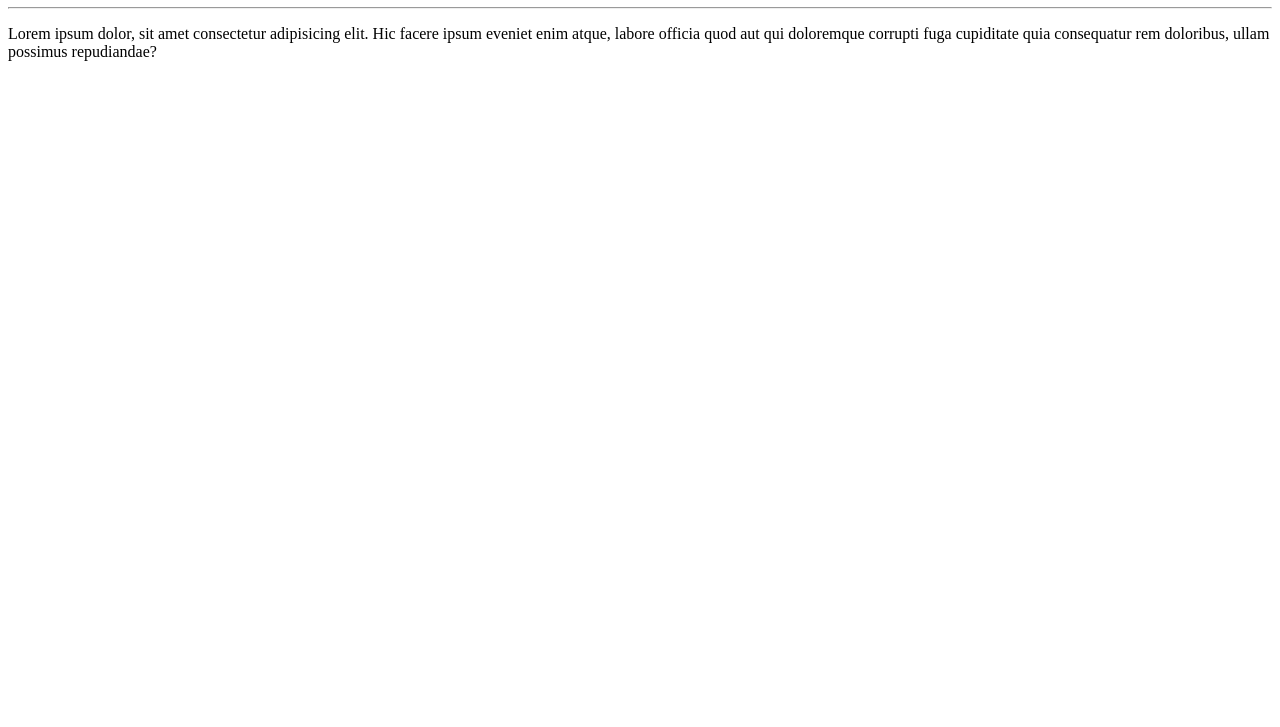
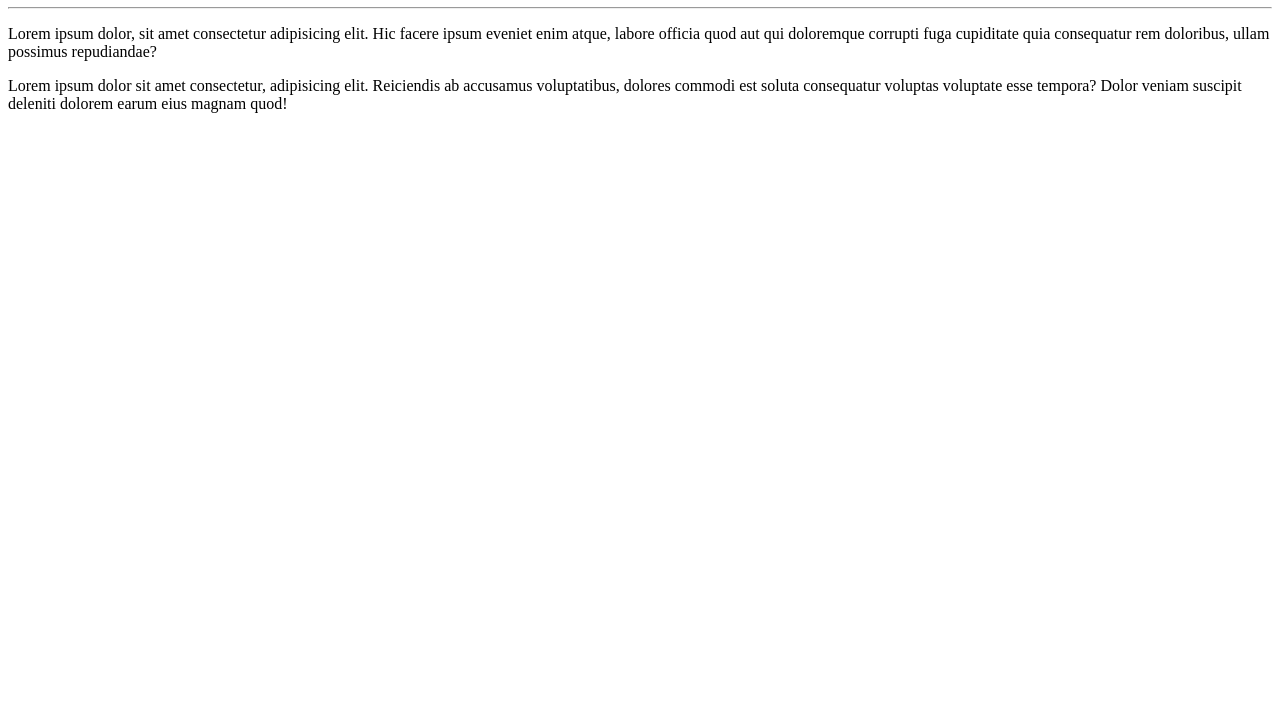
Before and after one commit to carllosrocha/Ola-Mundo, a plain HTML site: page site-exemplo/index.html in a window 1280 px wide. Shown: the part 73-800 px from the top of the page. Drawn offline with Linux system fonts and the light colour scheme.

Commit message:
adicionei um parágrafo

```diff
--- a/site-exemplo/index.html
+++ b/site-exemplo/index.html
@@ -13,7 +13,7 @@
     </h1>
     <hr>
     <p> Lorem ipsum dolor, sit amet consectetur adipisicing elit. Hic facere ipsum eveniet enim atque, labore officia quod aut qui doloremque corrupti fuga cupiditate quia consequatur rem doloribus, ullam possimus repudiandae?
-
     </p>
+    <p>Lorem ipsum dolor sit amet consectetur, adipisicing elit. Reiciendis ab accusamus voluptatibus, dolores commodi est soluta consequatur voluptas voluptate esse tempora? Dolor veniam suscipit deleniti dolorem earum eius magnam quod!</p>
 </body>
 </html>
```
